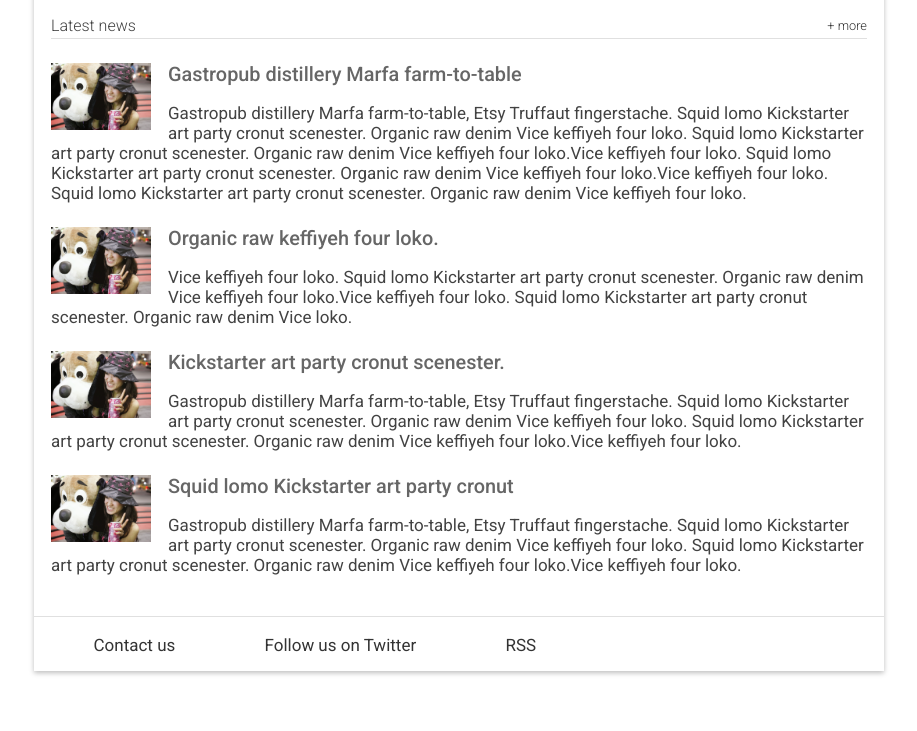
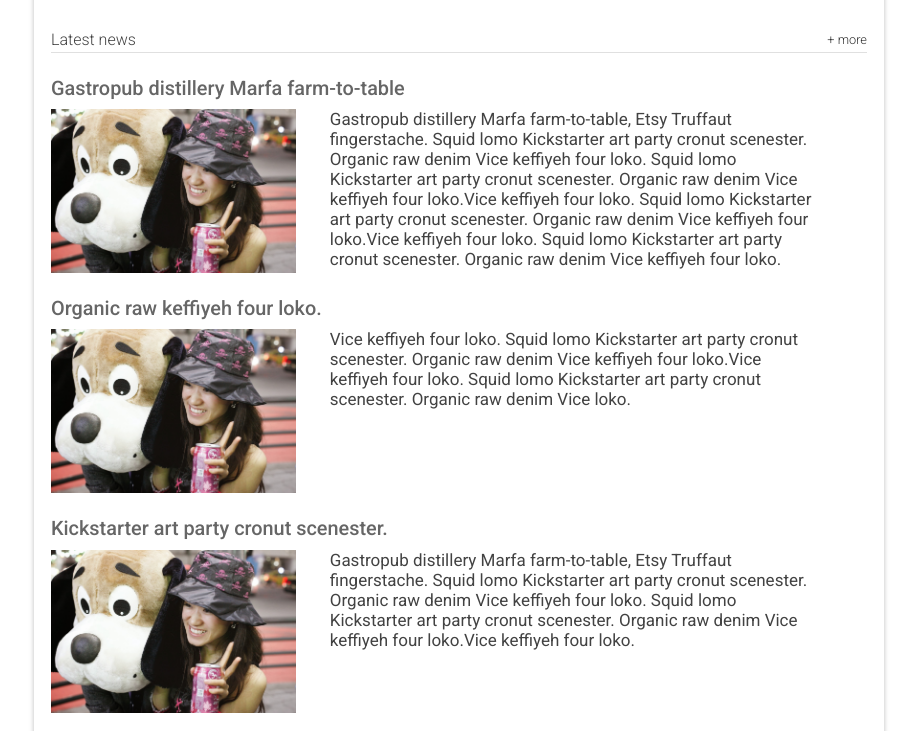
Before and after one commit to LilyDelRey/Brighton-Times-Website, a plain HTML site: page index.html in a window 1280 px wide. Shown: the part 809-1540 px from the top of the page, without its empty margins (181-1098 px from the left). Before the commit the page ends 1489 px from the top, so only its background shows below. Drawn offline with Linux system fonts and the light colour scheme.

Commit message:
News Section

```diff
--- a/index.html
+++ b/index.html
@@ -18,7 +18,7 @@
           The Brighton Times
         </h1>
         <a id="menu" class="header__menu">
-          <svg xmlns="http://www.w3.org/2000/svg" >
+          <svg xmlns="http://www.w3.org/2000/svg" viewBox="0 0 24 24">
             <path d="M2 6h20v3H2zm0 5h20v3H2zm0 5h20v3H2z"/>
           </svg>
         </a>
@@ -122,7 +122,8 @@
           <span class="weather__location">Brighton, UK</span>
           <span class="weather__desc">Sunny</span>
           <span class="weather__today">
-          <img class="weather__today__image" src="images/weather.png" alt="icon of a partially cloudy day"><span class="weather__today__temp">13</span><span class="weather__today__deg">&deg;C</span>
+          <img class="weather__today__image" src="images/weather.png" alt="icon of a partially cloudy day"><span class="weather__today__temp">13</span>
+          <span class="weather__today__deg">&deg;C</span>
           </span>
           <ul class="weather__next">
             <li class="weather__next__item">
@@ -155,27 +156,27 @@
             <li class="snippet">
               <img class="snippet__thumbnail" src="images/dog.jpg" alt="picture of a girl with a large, stuffed dog toy">
               <h3 class="snippet__title"><a href="#">Gastropub distillery Marfa farm-to-table</a></h3>
-              <p>Gastropub distillery Marfa farm-to-table, Etsy Truffaut fingerstache.
+              <p class="snippet__description">Gastropub distillery Marfa farm-to-table, Etsy Truffaut fingerstache.
               Squid lomo Kickstarter art party cronut scenester. Organic raw denim Vice keffiyeh four loko. Squid lomo Kickstarter art party cronut scenester. Organic raw denim Vice keffiyeh four loko.Vice keffiyeh four loko. Squid lomo Kickstarter art party cronut scenester. Organic raw denim Vice keffiyeh four loko.Vice keffiyeh four loko. Squid lomo Kickstarter art party cronut scenester. Organic raw denim Vice keffiyeh four loko.
               </p>
             </li>
             <li class="snippet">
               <img class="snippet__thumbnail" src="images/dog.jpg" alt="picture of a girl with a large, stuffed dog toy">
               <h3 class="snippet__title"><a href="#">Organic raw keffiyeh four loko.</a></h3>
-              <p>Vice keffiyeh four loko. Squid lomo Kickstarter art party cronut scenester. Organic raw denim Vice keffiyeh four loko.Vice keffiyeh four loko. Squid lomo Kickstarter art party cronut scenester. Organic raw denim Vice loko.
+              <p class="snippet__description">Vice keffiyeh four loko. Squid lomo Kickstarter art party cronut scenester. Organic raw denim Vice keffiyeh four loko.Vice keffiyeh four loko. Squid lomo Kickstarter art party cronut scenester. Organic raw denim Vice loko.
               </p>
             </li>
             <li class="snippet">
               <img class="snippet__thumbnail" src="images/dog.jpg" alt="picture of a girl with a large, stuffed dog toy">
               <h3 class="snippet__title"><a href="#">Kickstarter art party cronut scenester.</a></h3>
-              <p>Gastropub distillery Marfa farm-to-table, Etsy Truffaut fingerstache.
+              <p class="snippet__description">Gastropub distillery Marfa farm-to-table, Etsy Truffaut fingerstache.
               Squid lomo Kickstarter art party cronut scenester. Organic raw denim Vice keffiyeh four loko. Squid lomo Kickstarter art party cronut scenester. Organic raw denim Vice keffiyeh four loko.Vice keffiyeh four loko.
               </p>
             </li>
             <li class="snippet">
               <img class="snippet__thumbnail" src="images/dog.jpg" alt="picture of a girl with a large, stuffed dog toy">
               <h3 class="snippet__title"><a href="#">Squid lomo Kickstarter art party cronut </a></h3>
-              <p>Gastropub distillery Marfa farm-to-table, Etsy Truffaut fingerstache.
+              <p class="snippet__description">Gastropub distillery Marfa farm-to-table, Etsy Truffaut fingerstache.
               Squid lomo Kickstarter art party cronut scenester. Organic raw denim Vice keffiyeh four loko. Squid lomo Kickstarter art party cronut scenester. Organic raw denim Vice keffiyeh four loko.Vice keffiyeh four loko.
               </p>
             </li>
--- a/main.css
+++ b/main.css
@@ -340,19 +340,56 @@ main {
   padding: 1em;
 }
 
+
 .snippet {
   clear: both;
   margin: 24px 0;
+  display: flex;
+  flex-wrap: wrap;
 }
 
+
 .snippet__thumbnail {
-  width: 100px;
   float: left;
   margin-right: 1em;
+  order: 1;
+  width: 30%;
+  height: 35%;
 }
 
 .snippet__title {
   font-weight: 500;
+  order: 0;
+  width: 100%;
+  margin: 0 0 0.5em;
+}
+
+.snippet__title a {
+  text-decoration: none;
+  color: #666;
+
+padding: 1.5em inherit;
+}
+
+.snippet__description {
+  order: 2;
+  width: 60%;
+  margin: 0;
+  padding: 0 0 0 1em;
+  overflow: hidden;
+  display: -webkit-box;
+
+-webkit-box-orient: vertical;
+
+text-overflow: ellipsis;
+}
+
+
+
+.snippet__title a:hover,
+
+.snippet__title a:active {
+  text-decoration: underline;
 }
 
 .snippet__title a {
```
